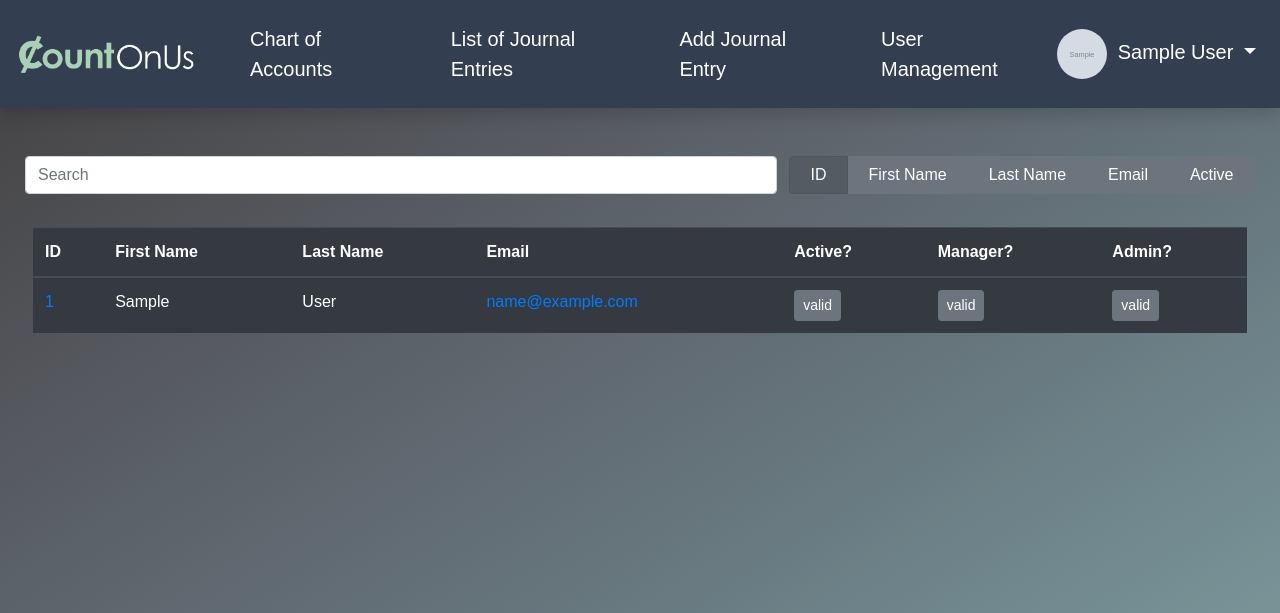
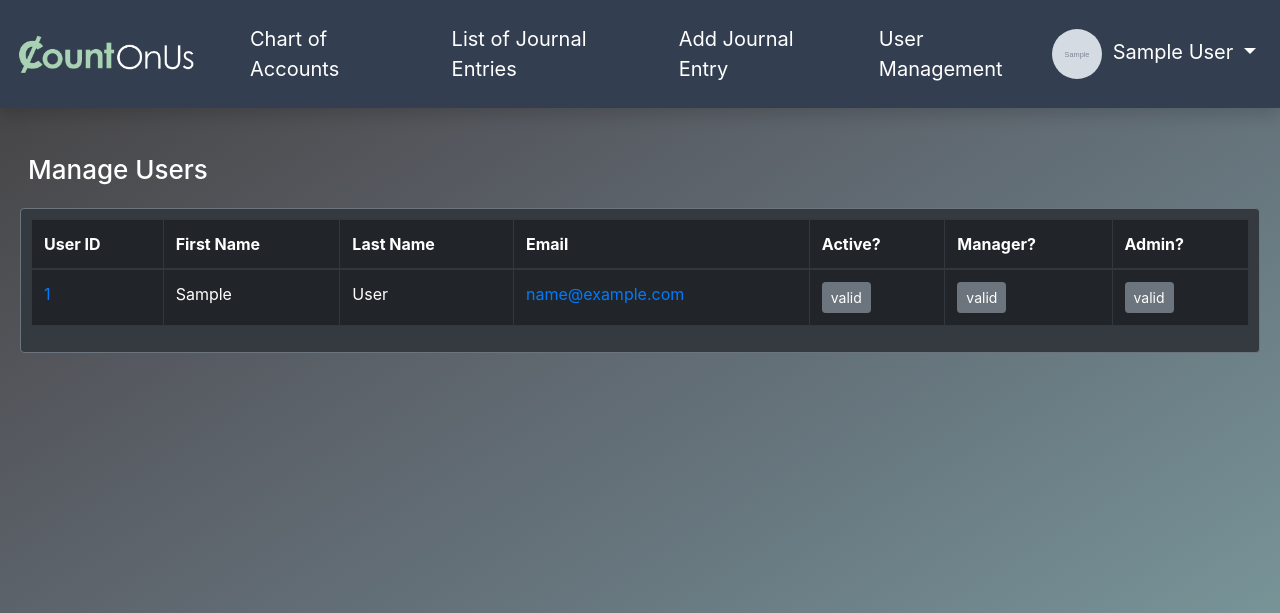
Before and after one commit to airflow0/ApplicationDomain, a PHP site: page /admin_user_table.php in a window 1280 px wide. Shown: the top 613 px of the page. Run offline with PHP 8.4, Linux system fonts and the light colour scheme; the visitor is signed in with stand-in values (Sample User, id 1); tables that the repository leaves empty or names only in its code hold one stand-in row (values such as "Sample post"); grey boxes marked "Sample" are stand-in pictures; some libraries are stand-ins or nearby versions.

Commit message:
reformat user manage table - work in progress lol

```diff
--- a/admin_user_table.php
+++ b/admin_user_table.php
@@ -8,38 +8,30 @@ $stmt->setFetchMode(PDO::FETCH_ASSOC);
 <!DOCTYPE html>
 <html lang="en">
 <head>
+    <meta charset="utf-8">
+    <meta name="viewport" content="width=device-width, initial-scale=1, shrink-to-fit=no">
     <link rel="stylesheet" type="text/css" href="css/style.css">
+    <!-- Datatables -->
+    <script type="text/javascript" language="javascript" src="https://code.jquery.com/jquery-3.3.1.js"></script>
+    <script type="text/javascript" language="javascript" src="https://cdn.datatables.net/1.10.20/js/jquery.dataTables.min.js"></script>
+    <script type="text/javascript" language="javascript" src="https://cdn.datatables.net/1.10.20/js/dataTables.bootstrap4.min.js"></script>
+    <link rel="stylesheet" href="https://cdnjs.cloudflare.com/ajax/libs/twitter-bootstrap/4.1.3/css/bootstrap.css">
+    <link rel="stylesheet" type="text/css" href="https://cdn.datatables.net/1.10.20/css/dataTables.bootstrap4.min.css">
 </head>
 <body>
-
-<div class="container-fluid">
-    <div class="d-flex flex-column" style="margin-left: 10px; margin-right:10px; ">
-        <div class="search">
-            <input class="form-control" type="text" placeholder="Search" aria-label="Search" id="search_input" onkeyup="searchTable()">
-            <div class="admin_user_radio btn-group btn-group-toggle" data-toggle="buttons" style="width:50%;" >
-                <label class="btn btn-secondary active">
-                    <input type="radio" name="radio_choice" value="radio_id" id="option1"  autocomplete="off" checked> ID
-                </label>
-                <label class="btn btn-secondary">
-                    <input type="radio" name="radio_choice" value="radio_firstname" id="option2" autocomplete="off"> First Name
-                </label>
-                <label class="btn btn-secondary">
-                    <input type="radio" name="radio_choice" value="radio_lastname" id="option2" autocomplete="off"> Last Name
-                </label>
-                <label class="btn btn-secondary">
-                    <input type="radio" name="radio_choice" value="radio_email" id="option3" autocomplete="off"> Email
-                </label>
-                <label class="btn btn-secondary">
-                    <input type="radio" name="radio_choice" value="radio_active" id="option4" autocomplete="off"> Active
-                </label>
+<div class="body-format" style="padding: 20px; color: #FFFFFF">
+    <div class="d-flex justify-content-start">
+        <div class="p-2">
+            <h1 style="text-align: left; font-size: 26px; margin-bottom:-5px">Manage Users</h1>
         </div>
     </div>
 
-        <div class="p-2">
-            <table class="table table-dark" id="user_table">
+    <div class="border border-secondary rounded bg-dark">
+        <div style="padding: 10px">
+            <table id="user_table" class="table hover table-bordered table-dark">
                 <thead>
                 <tr>
-                    <th scope="col">ID</th>
+                    <th scope="col">User ID</th>
                     <th scope="col">First Name</th>
                     <th scope="col">Last Name</th>
                     <th scope="col">Email</th>
@@ -48,7 +40,6 @@ $stmt->setFetchMode(PDO::FETCH_ASSOC);
                     <th scope="col">Admin?</th>
                 </tr>
                 </thead>
-
                 <tbody>
                 <?php while ($row = $stmt->fetch()): ?>
                     <tr>
@@ -103,14 +94,15 @@ $stmt->setFetchMode(PDO::FETCH_ASSOC);
                         </td>
                     </tr>
                 <?php endwhile; ?>
-                </tbody>
-
-            </table></div>
 
 
-        <p id="demo"></p>
+                </tbody>
+            </table>
         </div>
     </div>
+    <div>
+
+
 <script>
     function searchTable()
     {
```
Lines whose indentation alone changed are shown as unchanged.
